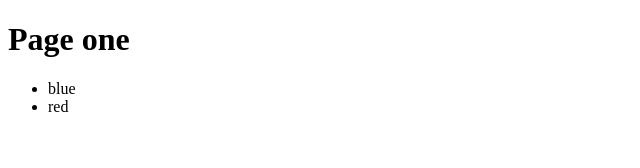
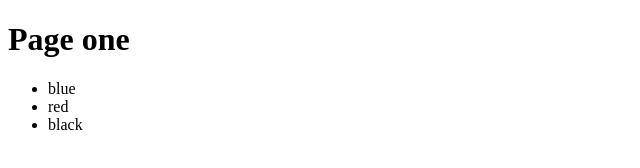
Before and after one commit to Qipy87/project_two, a plain HTML site: page index.html in a window 1280 px wide. Shown: the full height of the page, 0-640 px from the left. Drawn offline with Linux system fonts and the light colour scheme.

```diff
--- a/index.html
+++ b/index.html
@@ -8,8 +8,10 @@
 <body>
   <h1>Page one</h1>
   <ul>
+
     <li>blue</li>
     <li>red</li>
+    <li>black </li>
   </ul>
 </body>
 </html>
--- /dev/null
+++ b/style.css
@@ -0,0 +1,3 @@
+body {
+  margin: 8;
+}
```
Also changed, not shown: 1 other file.
